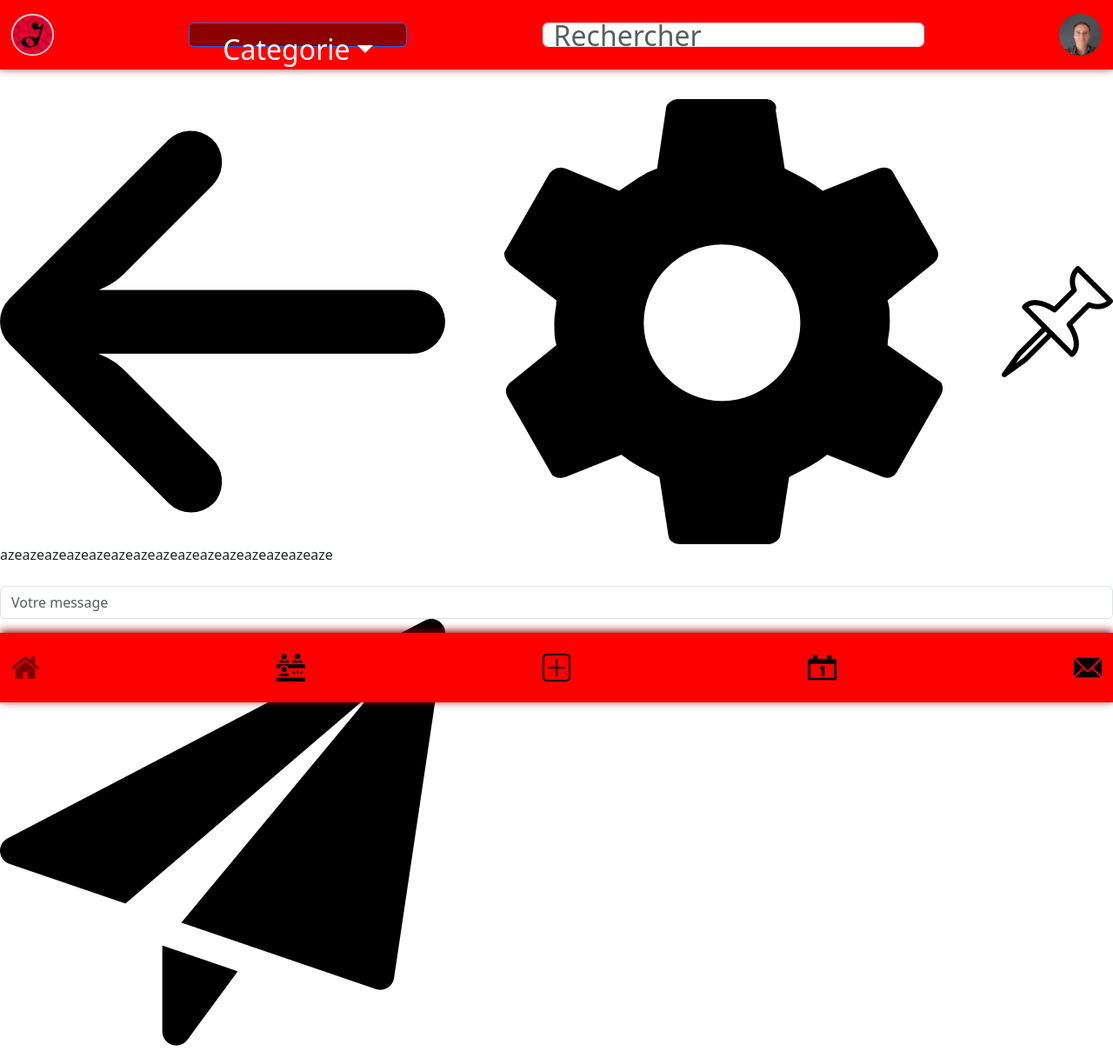
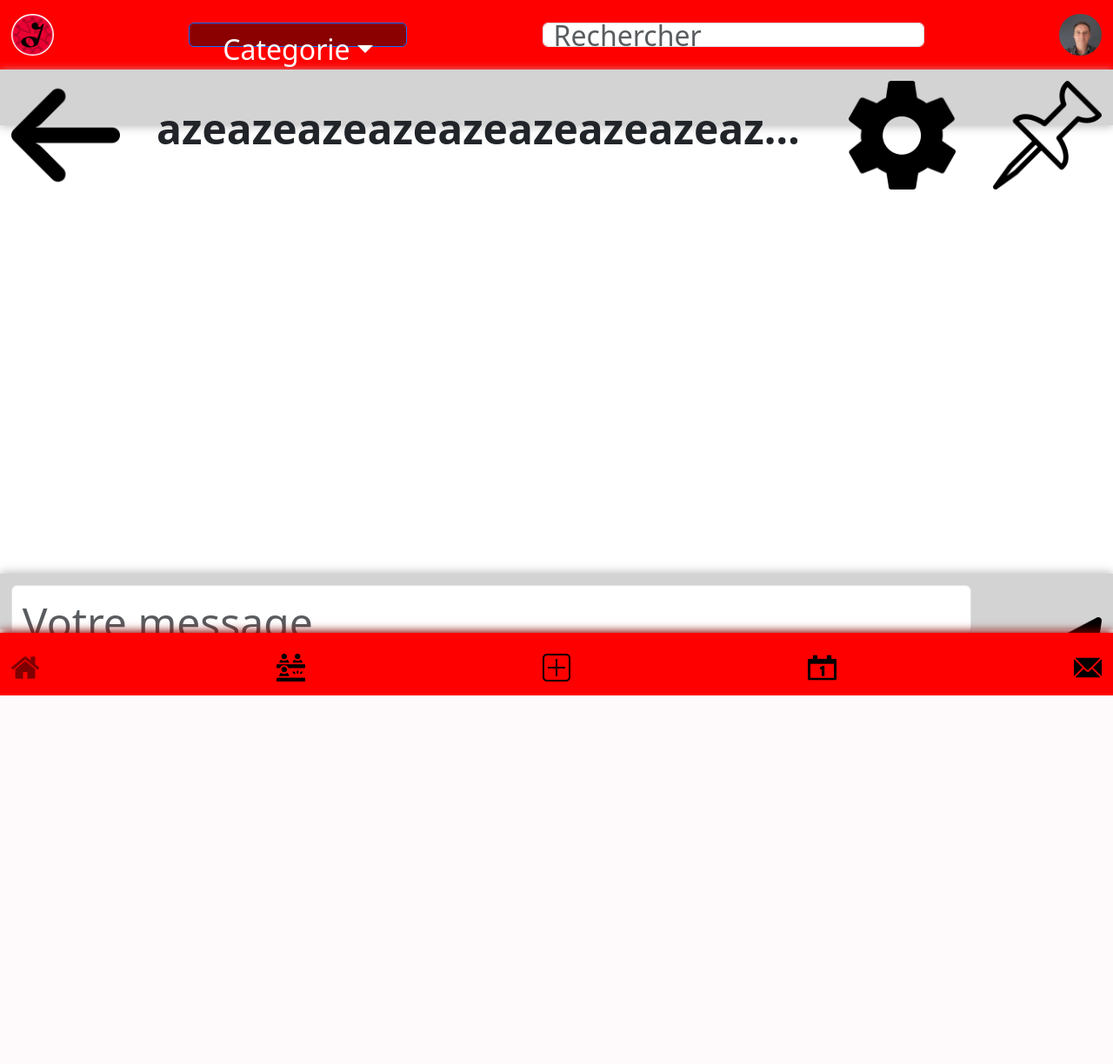
Before and after one commit to CaptainBidou/EvaNerd, a PHP site: page /exemple.html in a window 1280 px wide. Shown: the whole page at 87% size. After the commit the page ends 800 px from the top, so only its background shows below. Run offline with PHP 8.4, Linux system fonts and the light colour scheme.

Commit message:
var Message Vue et créé par les utilisateurs

```diff
--- a/Front Evanerd/biblio_composants.css
+++ b/Front Evanerd/biblio_composants.css
@@ -11,6 +11,7 @@
 #body
 {
     padding:0;
+    margin:0;
 }
 
 .post {
@@ -75,8 +76,8 @@
     position: sticky;
     top:0px;
     z-index: 10;
-    box-shadow: 0px -2px 10px darkred;
-    margin-bottom: 2%;
+    box-shadow: 0px 2px 10px darkred;
+    /*margin-bottom: 2%;*/
 }
 
 .header-icon {
@@ -101,7 +102,7 @@
     height: 10%;
     padding: 1%;
     box-shadow: 0px 2px 10px gray;
-    margin-bottom: 2%;
+    margin-top: 2%;
 }
 
 .conversation-image {
@@ -125,7 +126,7 @@
     height: auto;
     padding: 1%;
     box-shadow: 0px 2px 10px gray;
-    margin-bottom: 2%;
+    margin-top: 2%;
 }
 
 .concert-titre {
@@ -167,7 +168,7 @@
     background-color: silver;
     box-shadow: 0px 2px 10px gray;
     padding:1%;
-    margin-bottom: 2%;
+    margin-top: 2%;
 }
 
 .repetition-titre {
@@ -343,3 +344,48 @@ width:10%;
 position:absolute;
 
 }
+
+.MessageHeader
+{
+    background-color: lightgray;
+    position: absolute;
+    position: sticky;
+    top:0px;
+    z-index: 10;
+    font-size:300%;
+    padding:1%;
+    font-weight: bold;
+    height:8%;
+    box-shadow: 0px 2px 10px silver;
+}
+
+.Message-Fleche,.Message-Reglage,.Message-Epingle
+{
+    width:10%;
+
+}
+.Message-Down
+{
+    background-color: lightgray;
+box-shadow: 0px -2px 10px silver;
+position: fixed;
+top:82.5%;
+width:100%;
+padding:1%;
+display: inline;
+height:8%;
+}
+.Message-Input
+{
+    width:88%;
+    height: 100%;
+    font-size: 300%;
+
+}
+.Message-Send
+{
+width:10%;
+float:right;
+margin:0;
+margin-top: 3%;
+}
--- a/Front Evanerd/biblio_composants.js
+++ b/Front Evanerd/biblio_composants.js
@@ -116,16 +116,28 @@ var JProfileActiviteImage=$("<img>").addClass("activite-img");
 var JProfileReglage=$("<img>").attr("src","Ressources/Profile/reglage.png").addClass("profile-reglage");
 
 
-//variables pour les messages
+//variables pour la vue message
 var JMessageHeader = $("<nav>").addClass("navbar MessageHeader");
 var JMessageFleche =$("<img>").attr("src","Ressources/Message/arrow.png").addClass("Message-Fleche");
 var JMessageReglage=$("<img>").attr("src","Ressources/Message/reglage.png").addClass("Message-Reglage");
 var JMessageEpingle=$("<img>").attr("src","Ressources/Message/epingle.png").addClass("Message-Epingle");
 var JMessageParticipant=$("<p>").addClass("Message-Participant");
-var JMessage=$("<div>").addClass("Message");
-var JMessageInput=$("<input>").attr('type','text').addClass("form-control Message-Input").attr("placeholder","Votre message");
-var JMessageSend=$("<img>").addClass("Message-Send").attr("src","Ressources/Message/send.png").on("click",function(){return null;});
+var JMessage=$("<div>").addClass("Message").data("attribut","divMessage");
+var JMessageInput=$("<textarea>").attr('type','text').addClass("form-control Message-Input").attr("placeholder","Votre message");
+var JMessageSend=$("<img>").addClass("Message-Send ").attr("src","Ressources/Message/send.png").on("click",function(){return null;});
 var JMessageDown=$("<div>").addClass("Message-Down");
+
+//variables pour les messages créé par des participants
+var JMessageParticipantDiv=$("<div>").addClass("Participant-Div");
+var JMessageParticipantProfile=$("<img>").addClass("Participant-Profile");
+var JMessageParticipantTitre=$("<p>").addClass("Participant-Titre");
+var JMessageParticipantRep=$("<img>").addClass("Participant-Rep").attr("src","Ressources/Message/rep.png");
+var JMessageParticipantEpingle=$("<img>").addClass("Participant-Epingle").attr("src","Ressources/Message/epingle.png");
+var JMessageParticipantContent=$("<p>").addClass("Participant-content");
+
+//variables pour les messages créé par l'utilisateur actif
+
+
 
 
 /************************************************************************/
@@ -823,14 +835,23 @@ function JCreerMessage(Reponse){
     var JCloneMessageInput=JMessageInput.clone(true,true);
     var JCloneMessageSend=JMessageSend.clone(true,true);
 
+    JCloneMessageParticipant=ajouterTextOverflow(JCloneMessageParticipant,60);
 
-    $(JCloneMessageHeader).append([JCloneMessageFleche,JCloneMessageReglage,JCloneMessageEpingle,JCloneMessageParticipant]);
+    $(JCloneMessageHeader).append([JCloneMessageFleche,JCloneMessageParticipant,JCloneMessageReglage,JCloneMessageEpingle]);
     $("#page").append(JCloneMessageHeader);
 
-JCloneMessageDown.append([JCloneMessageInput,JCloneMessageSend]);
+JCloneMessageDown.append([JCloneMessageSend,JCloneMessageInput]);
 $("#page").append(JCloneMessageDown);
 
 
 
 
 }
+
+function JCreerMessageParticipant(Reponse)
+{
+
+
+
+
+}
```
Also changed, not shown: Front Evanerd/Ressources/Message/rep.png (added).
